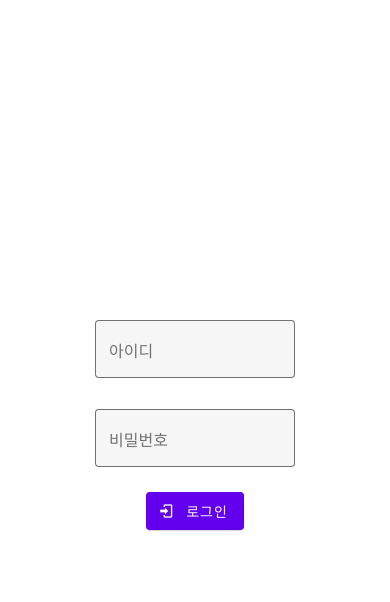
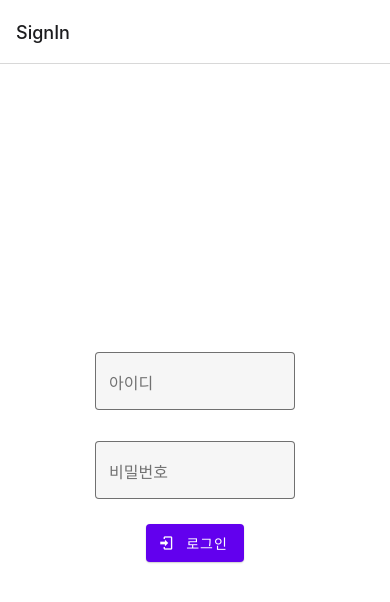
Before and after one commit to junhee-won/health-diary-app, a React Native app: screen / in a window 390 px wide. Shown: the top 602 px of the page. Built offline with nearby package versions, Linux system fonts and the light colour scheme.

Commit message:
react-navigation 적용

```diff
--- a/App.js
+++ b/App.js
@@ -1,13 +1,19 @@
 import { StatusBar } from 'expo-status-bar';
 import { StyleSheet, Text, View } from 'react-native';
+import { NavigationContainer } from '@react-navigation/native';
+import { createNativeStackNavigator } from '@react-navigation/native-stack';
 import SignIn from './src/components/SignIn';
+import Home from './src/components/Home';
 
+const Stack = createNativeStackNavigator()
 export default function App() {
   return (
-    <View style={styles.container}>
-      <SignIn />
-      <StatusBar style="auto" />
-    </View>
+    <NavigationContainer>
+      <Stack.Navigator>
+        <Stack.Screen name="SignIn" component={SignIn} />
+        <Stack.Screen name="Home" component={Home} />
+      </Stack.Navigator>
+    </NavigationContainer>
   );
 }
 
--- a/package.json
+++ b/package.json
@@ -10,6 +10,8 @@
     "eject": "expo eject"
   },
   "dependencies": {
+    "@react-navigation/native": "^6.0.11",
+    "@react-navigation/native-stack": "^6.7.0",
     "axios": "^0.27.2",
     "expo": "~45.0.0",
     "expo-status-bar": "~1.3.0",
@@ -17,6 +19,8 @@
     "react-dom": "17.0.2",
     "react-native": "0.68.2",
     "react-native-paper": "^4.12.3",
+    "react-native-safe-area-context": "^4.3.1",
+    "react-native-screens": "^3.15.0",
     "react-native-web": "0.17.7"
   },
   "devDependencies": {
--- /dev/null
+++ b/src/components/Home.js
@@ -0,0 +1,24 @@
+import * as React from 'react';
+import { StyleSheet, Text, View } from 'react-native';
+import { TextInput, Button } from 'react-native-paper';
+
+export default function Home({ navigation }) {
+  return (
+    <View style={styles.container}>
+      <Text>Hello</Text>
+    </View>
+  );
+}
+
+const styles = StyleSheet.create({
+  container: {
+    flex: 1,
+    backgroundColor: '#fff',
+    alignItems: 'center',
+    justifyContent: 'center',
+  },
+  input: {
+    width: '200px',
+    marginBottom: '25px',
+  }
+});
--- a/src/components/SignIn.js
+++ b/src/components/SignIn.js
@@ -1,10 +1,10 @@
 import * as React from 'react';
-import { StatusBar } from 'expo-status-bar';
 import { StyleSheet, Text, View } from 'react-native';
+import { StackActions } from '@react-navigation/native'
 import { TextInput, Button } from 'react-native-paper';
 import apiHelper from '../module/apiHelper'
 
-export default function SignIn() {
+export default function SignIn({ navigation }) {
   const [userId, setUserId] = React.useState("");
   const [password, setPassword] = React.useState("");
 
@@ -18,12 +18,12 @@ export default function SignIn() {
     const res = await apiHelper({ url: url, method: method, body: body })
     if (res?.data?.success) {
       console.log(res.data)
+      navigation.navigate('Home')
     }
   }
 
   return (
     <View style={styles.container}>
-      <StatusBar style="auto" />
       <TextInput
         mode="outlined"
         label="아이디"
```
Also changed, not shown: 1 other file (tests, documents, lock files or other folders).
